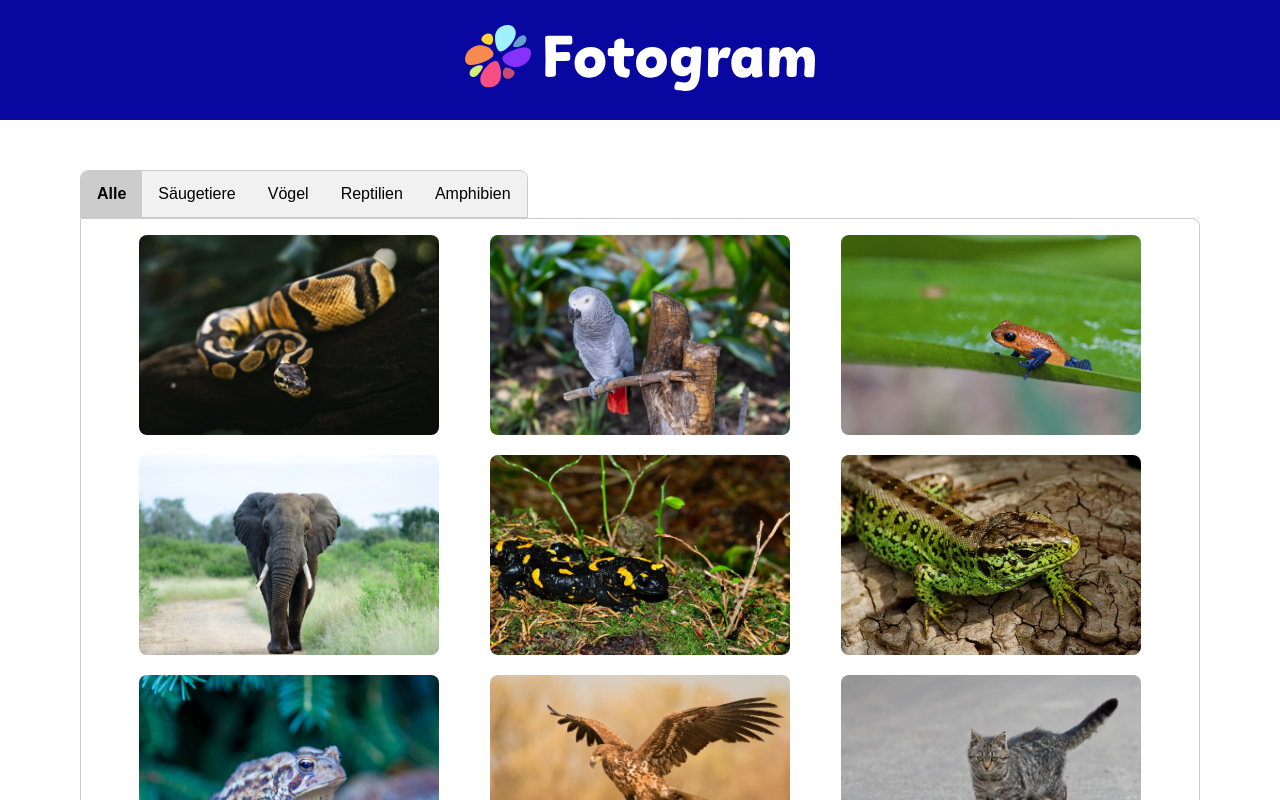
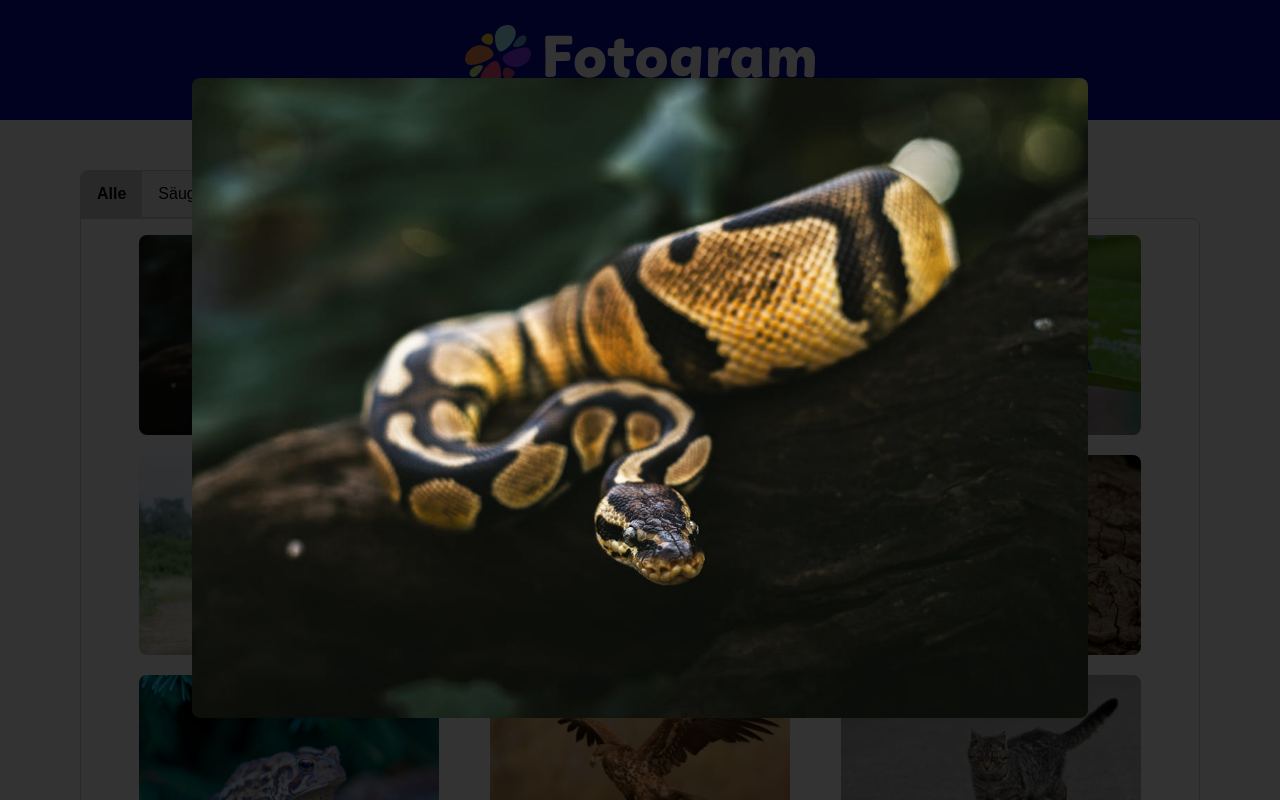
Before and after one commit to Hemlock4414/DA-Projekt-Fotogram, a plain HTML site: page index.html in a window 1280 px wide. Both pictures are taken after a click on the picture 289 px from the left and 335 px from the top of the page. Shown: the top 800 px of the page. Drawn offline with Linux system fonts and the light colour scheme.

Commit message:
was passiert

```diff
--- a/datenschutz.css
+++ b/datenschutz.css
@@ -48,6 +48,10 @@ h3 {
 p {
     font-size: 18px;
     margin: 16px 0;
+}
+
+ul {
+    padding-left: 20px;
 }
 
 li {
--- a/impressum.css
+++ b/impressum.css
@@ -48,6 +48,10 @@ h3 {
 p {
     font-size: 18px;
     margin: 16px 0;
+}
+
+ul {
+    padding-left: 20px;
 }
 
 li {
--- a/index.html
+++ b/index.html
@@ -43,6 +43,8 @@
         </div>
     </footer>
 
+    <div onclick="toggleOverlay()" id="overlay" class="overlay d-none"></div>
+
     <script src="script.js"></script>
 
 </body>
--- a/script.js
+++ b/script.js
@@ -45,6 +45,8 @@ let imagesAmphibians = [
   "./img/amphibian_axolotl_1280.jpg",
 ];
 
+
+
 let currentImages = [];
 let currentDescriptions = [];
 
@@ -89,13 +91,30 @@ function renderImages() {
 }
 
 function createImageTemplate(imageIndex) {
-  return  `<img onclick="openImage(${imageIndex})" src="${currentImages[imageIndex]}">`;
+  return  `<img onclick="openOverlay(${imageIndex})" src="${currentImages[imageIndex]}">`;
 }
 
-// function renderImagesOverlay() {
-//   let contentRef = document.getElementById('tabcontent');
-//   contentRef.innerHTML = "";
-//   for (let index = 0 ; index < currentDescriptions.length; index++) {
-//     contentRef.innerHTML += getNoteTemplate(index, currentDescriptions, currentImages);
-//   }
-// }
+function toggleOverlay() {
+  let overlayRef = document.getElementById('overlay')
+
+  overlayRef.classList.toggle('d-none')
+}
+
+function openOverlay(imageIndex) {
+  // Hole das Overlay-Element
+  let overlayRef = document.getElementById('overlay');
+
+  // Füge das große Bild zum Overlay hinzu, indem die neue Funktion aufgerufen wird
+  overlayRef.innerHTML = getOverlayTemplate(imageIndex);
+
+  // Zeige das Overlay an
+  overlayRef.classList.remove('d-none');
+}
+
+function getOverlayTemplate(imageIndex) {
+  return `
+    <div class="overlay-content">
+      <img class="overlay-image" src="${currentImages[imageIndex]}">
+    </div>
+  `;
+}
--- a/style.css
+++ b/style.css
@@ -174,6 +174,36 @@ footer {
     background-color: white;
 }
 
+.overlay {
+    height: 100vh;
+    width: 100%;
+    background-color: rgba(0, 0, 0, 0.8);
+    position: fixed; /* Fixiert statt absolut, sodass es beim Scrollen bleibt */
+    top: 0;
+    left: 0;
+    display: flex;
+    justify-content: center;
+    align-items: center;
+    z-index: 1000; /* Stellt sicher, dass es über allem anderen liegt */
+}
+
+.overlay-content {
+    position: relative;
+    max-width: 90%;
+    max-height: 90%;
+}
+
+.overlay-image {
+    max-width: 100%;
+    max-height: 80vh;
+    object-fit: cover;
+    border-radius: 8px;
+}
+
+.d-none {
+    display: none;
+}
+
 @media (max-width: 1024px) {
     main {
         padding: 50px 30px 50px 30px;
```
